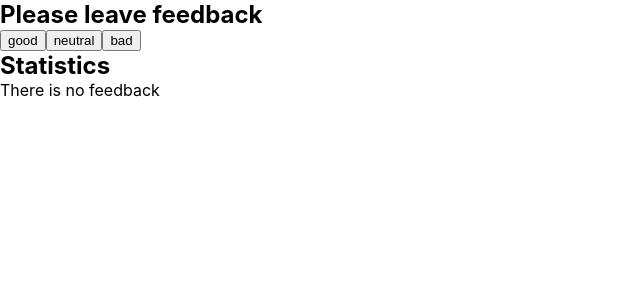
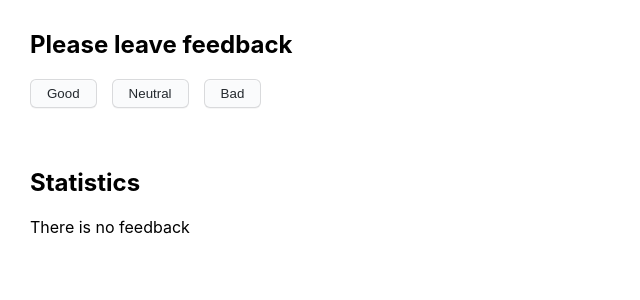
Before and after one commit to lesniakl/goit-react-hw-02-feedback, a React (Create React App) app: page / in a window 1280 px wide. Shown: the top 300 px of the page, without its empty margins (0-640 px from the left). Built offline with nearby package versions, Linux system fonts and the light colour scheme.

Commit message:
Add css modules to components

```diff
--- a/src/components/FeedbackOptions/FeedbackOptions.jsx
+++ b/src/components/FeedbackOptions/FeedbackOptions.jsx
@@ -1,4 +1,5 @@
 import React, { Component } from 'react';
+import css from './FeedbackOptions.module.css';
 
 export default class FeedbackOptions extends Component {
   render() {
@@ -7,6 +8,7 @@ export default class FeedbackOptions extends Component {
         {this.props.options.map((option, index) => {
           return (
             <button
+              className={css.feedbackButton}
               key={index}
               type="button"
               name={option}
--- /dev/null
+++ b/src/components/FeedbackOptions/FeedbackOptions.module.css
@@ -0,0 +1,35 @@
+.feedbackButton {
+  text-transform: capitalize;
+  appearance: none;
+  background-color: #fafbfc;
+  border: 1px solid rgba(27, 31, 35, 0.15);
+  border-radius: 6px;
+  box-shadow: rgba(27, 31, 35, 0.04) 0 1px 0,
+    rgba(255, 255, 255, 0.25) 0 1px 0 inset;
+  box-sizing: border-box;
+  color: #24292e;
+  cursor: pointer;
+  display: inline-block;
+  padding: 6px 16px;
+  position: relative;
+  transition: background-color 0.2s cubic-bezier(0.3, 0, 0.5, 1);
+  user-select: none;
+  -webkit-user-select: none;
+  touch-action: manipulation;
+  vertical-align: middle;
+  white-space: nowrap;
+  word-wrap: break-word;
+  margin-right: 15px;
+}
+
+.feedbackButton:hover {
+  background-color: #f3f4f6;
+  text-decoration: none;
+  transition-duration: 0.1s;
+}
+
+.feedbackButton:active {
+  background-color: #edeff2;
+  box-shadow: rgba(225, 228, 232, 0.2) 0 1px 0 inset;
+  transition: none 0s;
+}
--- a/src/components/Section/Section.jsx
+++ b/src/components/Section/Section.jsx
@@ -1,10 +1,11 @@
 import React, { Component } from 'react';
+import css from './Section.module.css';
 
 export default class Section extends Component {
   render() {
     return (
-      <section>
-        <h2>{this.props.title}</h2>
+      <section className={css.sectionContainer}>
+        <h2 className={css.title}>{this.props.title}</h2>
         {this.props.children}
       </section>
     );
--- /dev/null
+++ b/src/components/Section/Section.module.css
@@ -0,0 +1,7 @@
+.sectionContainer {
+  padding: 30px;
+}
+
+.title {
+  margin-bottom: 20px;
+}
--- a/src/components/Statistics/Statistics.jsx
+++ b/src/components/Statistics/Statistics.jsx
@@ -1,5 +1,6 @@
 import Notification from 'components/Notification/Notification';
 import React, { Component } from 'react';
+import css from './Statistics.module.css';
 
 export default class Statistics extends Component {
   render() {
@@ -8,11 +9,21 @@ export default class Statistics extends Component {
     }
     return (
       <>
-        <span>Good: {this.props.good}</span>
-        <span>Neutral: {this.props.neutral}</span>
-        <span>Bad: {this.props.bad}</span>
-        <span>Total: {this.props.total}</span>
-        <span>Positive feedback: {this.props.positivePercentage}</span>
+        <span className={css.statistic}>
+          <b>Good:</b> {this.props.good}
+        </span>
+        <span className={css.statistic}>
+          <b>Neutral:</b> {this.props.neutral}
+        </span>
+        <span className={css.statistic}>
+          <b>Bad:</b> {this.props.bad}
+        </span>
+        <span className={css.statistic}>
+          <b>Total:</b> {this.props.total}
+        </span>
+        <span className={css.statistic}>
+          <b>Positive feedback:</b> {this.props.positivePercentage}
+        </span>
       </>
     );
   }
--- /dev/null
+++ b/src/components/Statistics/Statistics.module.css
@@ -0,0 +1,4 @@
+.statistic {
+  display: block;
+  margin-bottom: 10px;
+}
```
